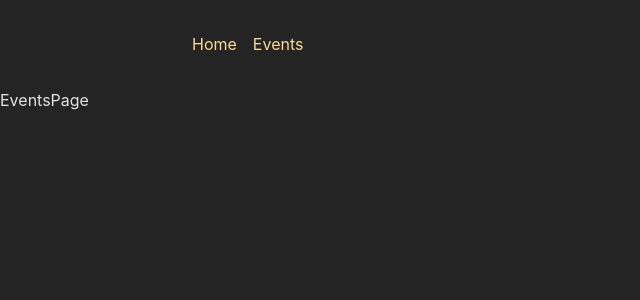
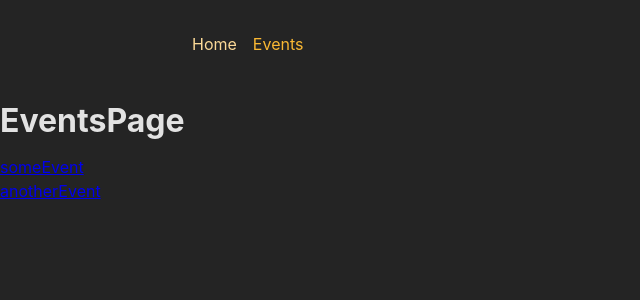
Before and after one commit to emuobopleasure/EventConnect, a React (Create React App) app in the folder frontend/: page /events in a window 1280 px wide. Shown: the top 300 px of the page, without its empty margins (0-640 px from the left). Built offline with nearby package versions, Linux system fonts and the light colour scheme.

Commit message:
Rendered a list of dummy events on the events page and also incorporated links to individual event pages

```diff
--- a/frontend/src/components/MainNavigation.js
+++ b/frontend/src/components/MainNavigation.js
@@ -1,3 +1,4 @@
+import { Link, NavLink } from 'react-router-dom';
 import classes from './MainNavigation.module.css';
 
 function MainNavigation() {
@@ -6,10 +7,12 @@ function MainNavigation() {
       <nav>
         <ul className={classes.list}>
           <li>
-            <a>Home</a>
+            <NavLink to='/' className={({isActive}) => ( isActive ? classes.active : undefined ) }>
+              Home
+            </NavLink>
           </li>
           <li>
-            <a>Events</a>
+            <NavLink to='/events' className={({isActive}) => ( isActive ? classes.active : undefined ) }>Events</NavLink>
           </li>
         </ul>
       </nav>
--- a/frontend/src/pages/Events.js
+++ b/frontend/src/pages/Events.js
@@ -1,8 +1,34 @@
 import React from 'react'
+import { Link } from 'react-router-dom'
+
+const DUMMY_EVENTS = [
+  {
+    id: 'e1',
+    title: 'someEvent'
+  },
+  {
+    id: 'e2',
+    title: 'anotherEvent'
+  }
+]
 
 const EventsPage = () => {
   return (
-    <div>EventsPage</div>
+    <>
+      <h1>EventsPage</h1>
+      <ul>
+        {
+          DUMMY_EVENTS.map((event) => (
+            <li key={event.id}>
+              <Link to={`/events/${event.id}`}>
+                {event.title}
+              </Link>
+            </li>
+
+          ))
+        }
+      </ul>
+    </>
   )
 }
 
```
